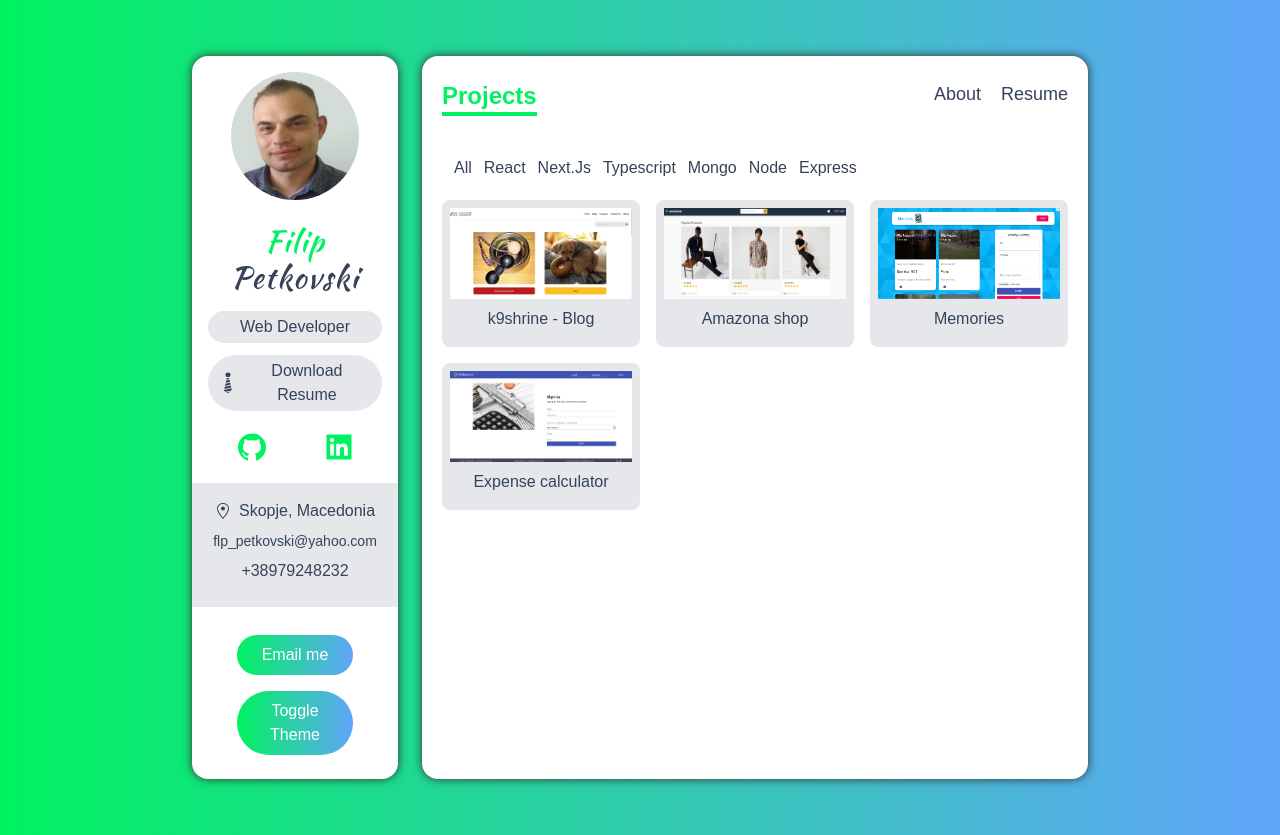
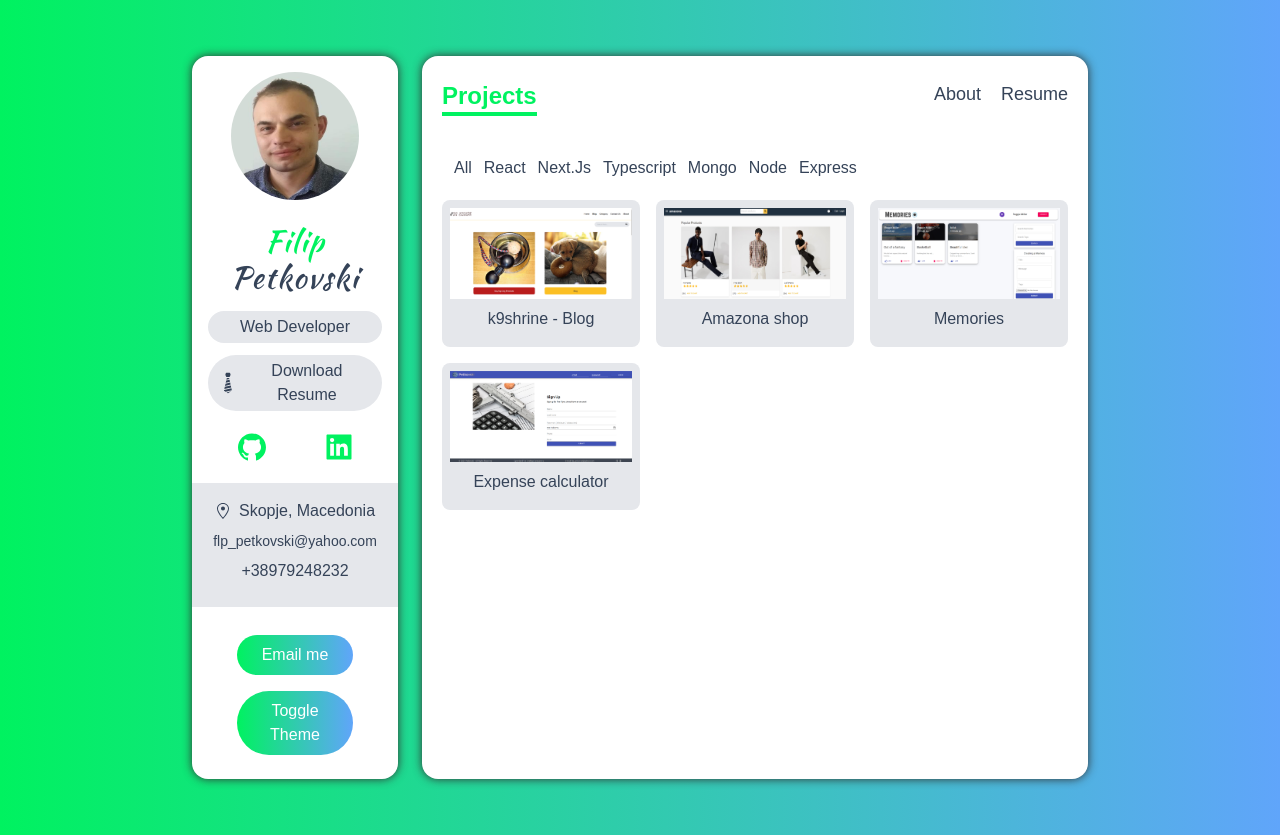
Before and after one commit to flppetkovski/portfolio, a Next.js app: page /projects in a window 1280 px wide. Built offline with nearby package versions, Linux system fonts and the light colour scheme.

Commit message:
changed memories image

```diff
--- a/data.ts
+++ b/data.ts
@@ -112,8 +112,8 @@ key_techs:["next.js", "tailwind", "markdown"]
       { id:3,
        name: "Memories",
        description: "A MERN application with authentication, file sharing and more.",
-       image_path: "/images/memories_project.PNG",
-       deployed_url: "https://petkovski-memories.netlify.app/home",
+       image_path: "/images/memories.PNG",
+       deployed_url: "memories-petkovski.netlify.app",
        github_url: "https://github.com/flppetkovski/memories",
        category: ["react", "express", "node", "mongo"],
        key_techs:["react", "materialUI", "mongoDB", "node", "express" ]
```
Also changed, not shown: public/images/memories.PNG (added).
